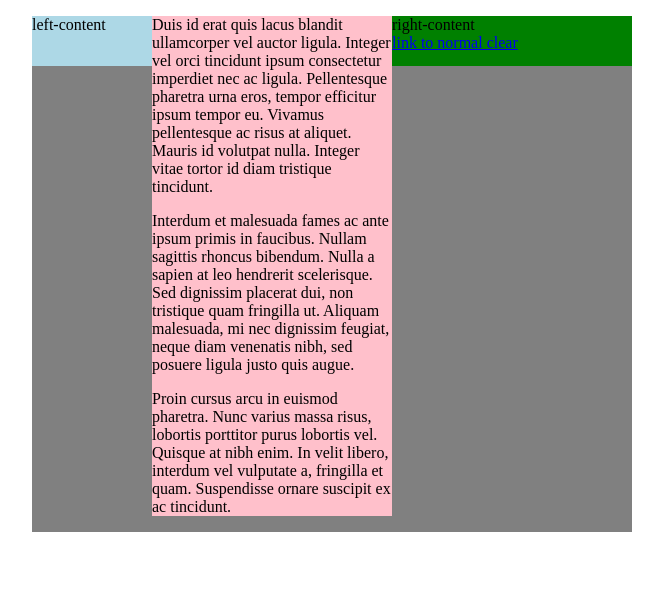
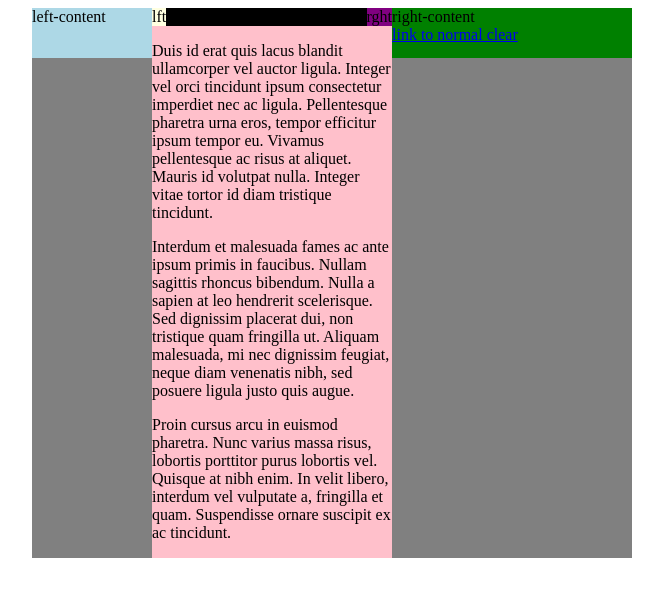
Before and after one commit to kompotik/html-css-combinations, a website: page src/simple-clear.html in a window 1280 px wide. Shown: the whole page, without its empty margins (308-971 px from the left). Drawn offline with Linux system fonts and the light colour scheme.

Commit message:
решила проблему с clearfix

```diff
--- a/src/simple-clear.html
+++ b/src/simple-clear.html
@@ -20,8 +20,9 @@
     }
 
     .center {
+      float: left;
       background: pink;
-      margin: 0 240px 0 120px;
+      width: 240px;
     }
 
     .right {
@@ -44,6 +45,11 @@
       <a href="clear.html">link to normal clear</a>
     </div>
     <div class="center">
+      <div style="background: black;">
+        <div style="background: lightyellow; float: left;">lft</div>
+        <div style="background: purple; float: right;">rght</div>
+        <div class="clearfix"></div>
+      </div>
       <p>
         Duis id erat quis lacus blandit ullamcorper vel auctor ligula.
         Integer vel orci tincidunt ipsum consectetur imperdiet nec ac ligula.
```
